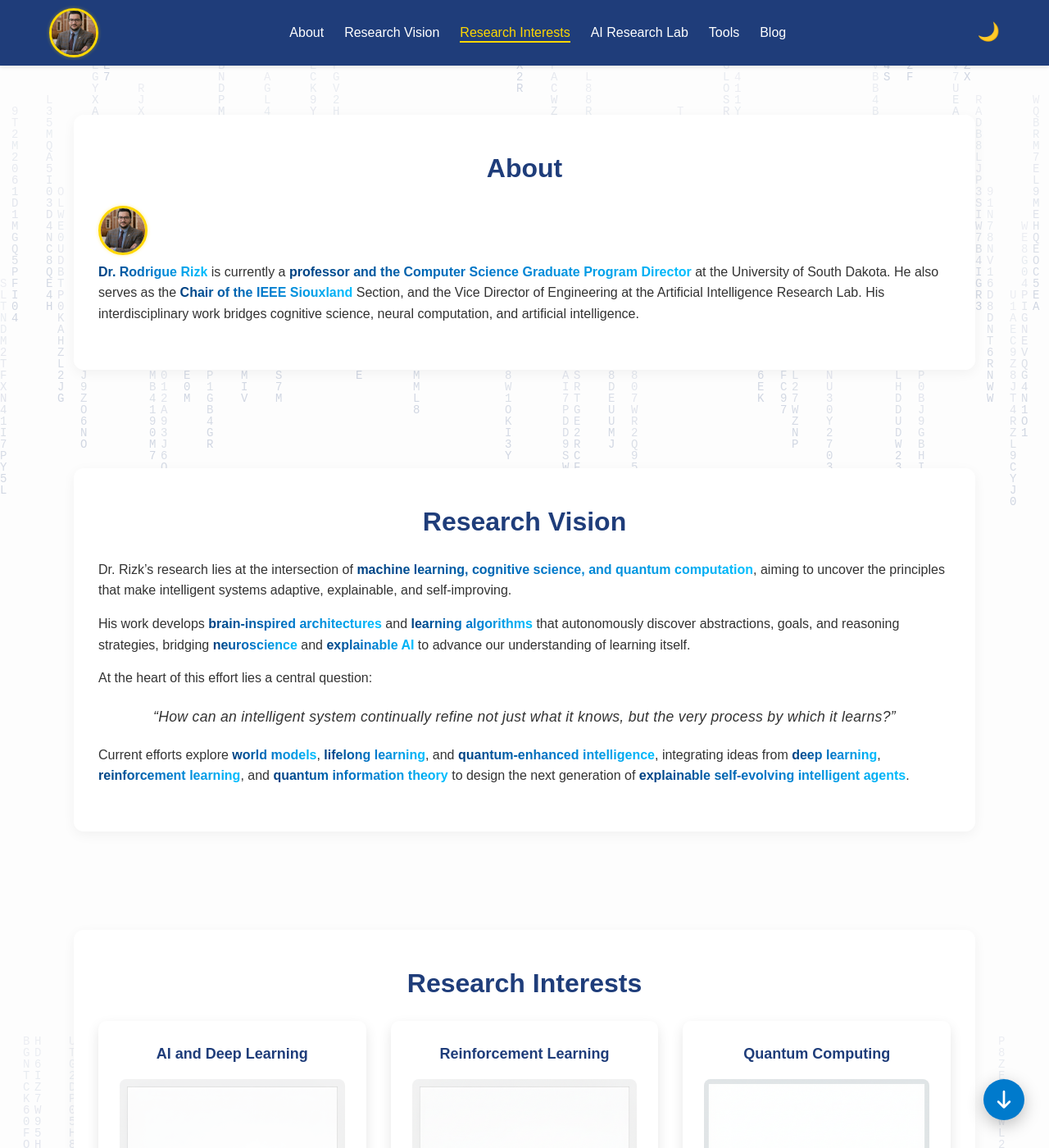
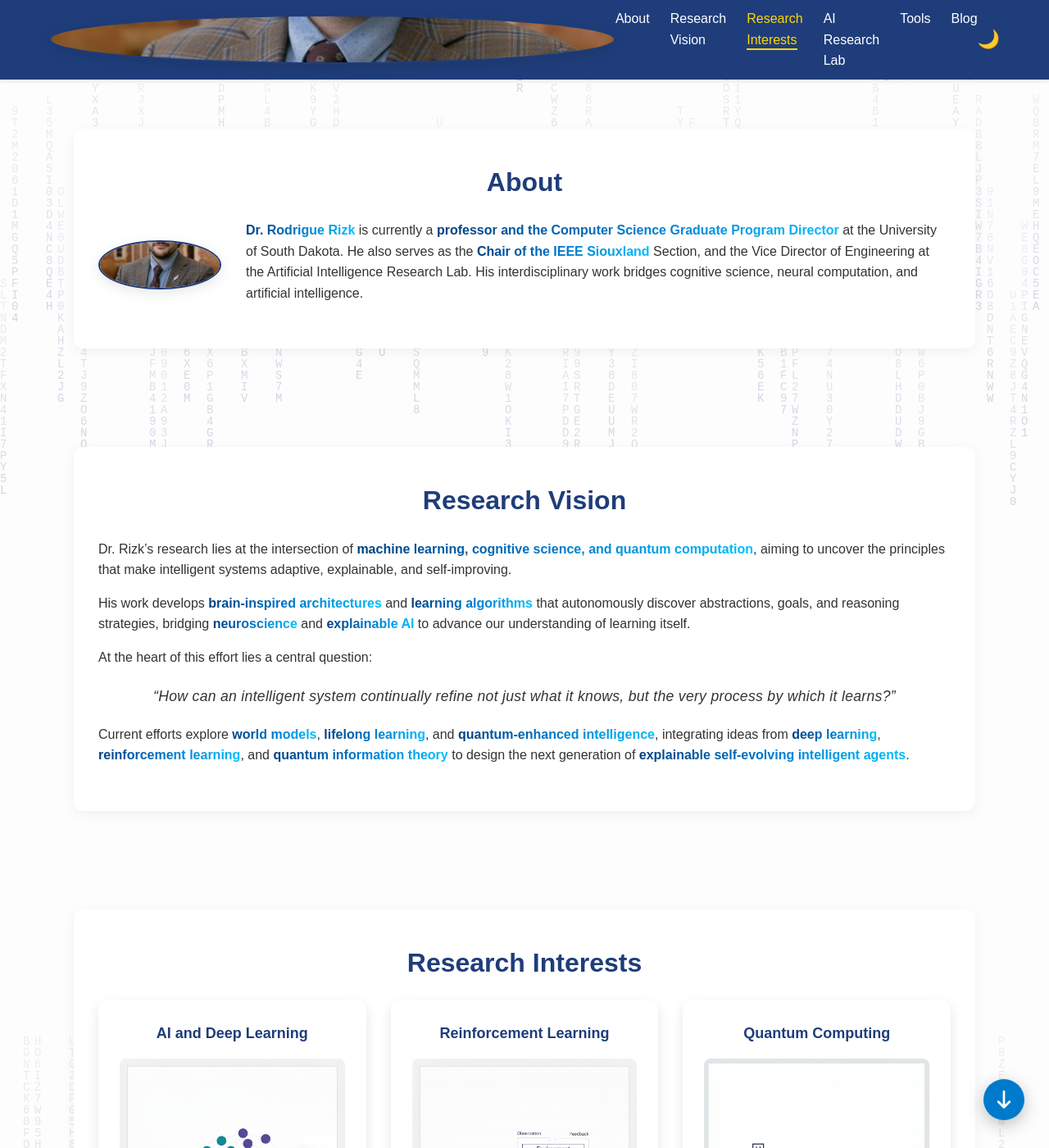
Before and after one commit to rodriguerizk/rodriguerizk.github.io, a Jekyll site: the page index.html, which Jekyll copies as it is, in a window 1280 px wide and 1400 px high. Shown: the whole window at 82% size. Built offline with Jekyll 4.4.1, drawn with Linux system fonts in a browser that asks for light colours; nearby versions of some CDN libraries.

Commit message:
Update style.css

```diff
--- a/css/style.css
+++ b/css/style.css
@@ -1626,3 +1626,51 @@
 .tool-card i {
   margin-right: 2px;
 }
+
+
+
+
+/* Profile pic in about me section */
+
+.about-content {
+  display: flex;
+  align-items: center;
+  gap: 30px; /* space between picture and text */
+  flex-wrap: wrap; /* wraps on smaller screens */
+  margin-top: 20px;
+}
+
+.profile-pic-container {
+  flex: 0 0 150px; /* fixed width for picture */
+}
+
+.profile-pic {
+  width: 100%;
+  border-radius: 50%; /* circular profile pic */
+  object-fit: cover;
+  box-shadow: 0 4px 15px rgba(0,0,0,0.1); /* subtle shadow */
+  border: 2px solid #1f3d7a; /* optional professional border */
+}
+
+/* About text styling */
+.about-text {
+  flex: 1;
+  font-size: 16px;
+  line-height: 1.6;
+  color: #333;
+}
+
+/* Responsive: stack image on top for small screens */
+@media (max-width: 768px) {
+  .about-content {
+    flex-direction: column;
+    align-items: center;
+    text-align: center;
+  }
+
+  .profile-pic-container {
+    flex: none;
+    width: 150px;
+    margin-bottom: 20px;
+  }
+}
```
